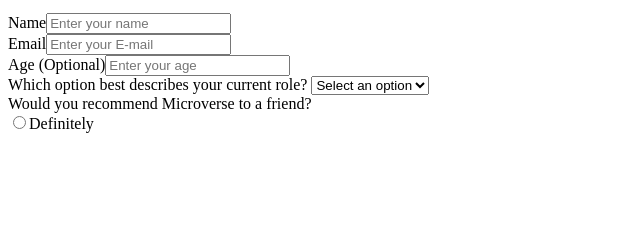
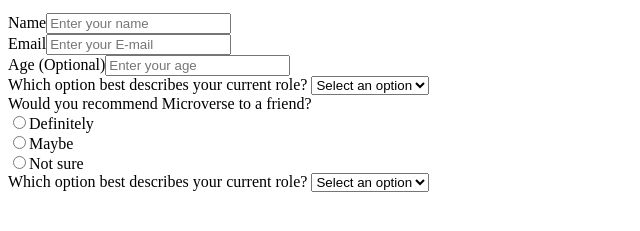
Before and after one commit to anshuman7negi/microverse-practice-1, a plain HTML site: page index.html in a window 1280 px wide. Shown: the part 101-332 px from the top of the page, without its empty margins (0-640 px from the left). Drawn offline with Linux system fonts and the light colour scheme.

Commit message:
add favorite feature input

```diff
--- a/index.html
+++ b/index.html
@@ -35,7 +35,24 @@
                 <label for="">Would you recommend Microverse to a friend?</label>
                 <div class="radio-container">
                     <input type="radio" value="Definitely" name="q1" id="q1-o1"><label for="q1-o1">Definitely</label>
-                </div>
+                </div>
+                <div class="radio-container">
+                    <input type="radio" value="Maybe" name="q1" id="q1-o2"><label for="q1-o2">Maybe</label>
+                </div>
+                <div class="radio-container">
+                    <input type="radio" value="Not sure" name="q1" id="q1-o3"><label for="q1-o3">Not sure</label>
+                </div>
+            </div>
+            <div class="favorite-feature-container">
+                <label for="favorite-feature">Which option best describes your current role?</label>
+                <select id="favorite-feature" name="favorite-feature" class="favorite-feature" required>
+                    <option disabled selected value="">Select an option</option>
+                    <option value="challenges">Challenges</option>
+                    <option value="projects">Projects</option>
+                    <option value="community">Community</option>
+                    <option value="openSource">Open Source</option>
+                  </select>
+            </div>
         </form>
     </div>
 </div>
```
